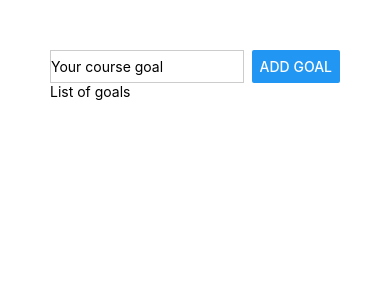
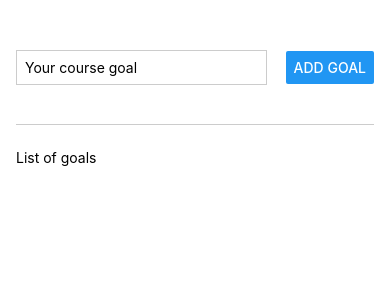
Before and after one commit to Hendra1505/Learn-RN, a React Native app: screen / in a window 390 px wide. Shown: the top 300 px of the page. Built offline with nearby package versions, Linux system fonts and the light colour scheme.

Commit message:
[Hendra] add styling flexbox

```diff
--- a/App.js
+++ b/App.js
@@ -8,9 +8,11 @@
         <TextInput style={styles.textInput} placeholder='Your course goal' />
         <Button title='Add Goal' />
       </View>
-      <Text>
-        List of goals
-      </Text>
+      <View style={styles.goalsContainer}>
+        <Text>
+          List of goals
+        </Text>
+      </View>
       <StatusBar style="auto" />
     </View>
   );
@@ -32,19 +34,30 @@
   // },
 
   appContainer: {
-    padding: 50,
+    flex: 1,
+    padding: 10,
+    paddingHorizontal: 16,
   },
 
   inputContainer: {
+    flex:1,
     flexDirection: 'row',
     justifyContent: 'space-between',
+    alignItems: 'center',
+    marginBottom: 24,
+    borderBottomWidth: 1,
+    borderBottomColor: '#cccccc'
   },
 
   textInput: {
     borderWidth: 1,
     borderColor: '#cccccc',
-    width: '80%',
+    width: '70%',
     marginRight: 8,
-    // padding: 8s
+    padding: 8,
   },
+
+  goalsContainer: {
+    flex: 6
+  }
 });
```
